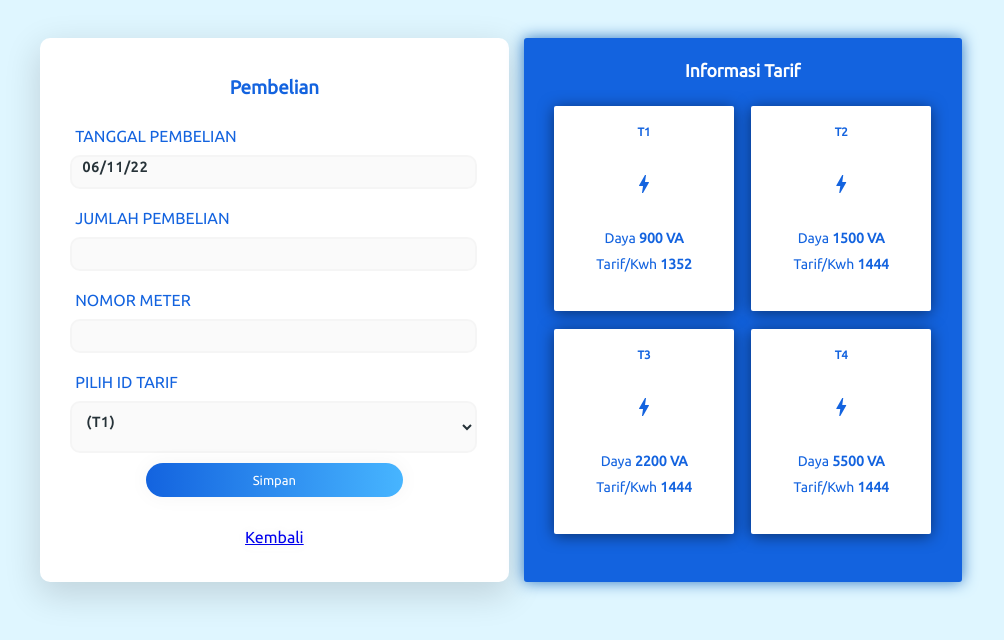
After one commit to rosyanxone/PA_Web_A1, a PHP site: page /pembelian/form_pembelian.php in a window 1280 px wide. The commit adds this page. Shown: the top 640 px of the page, without its empty margins (139-1143 px from the left). Run offline with PHP 8.4, Linux system fonts and the light colour scheme; data comes from the database, SQL or seed files in the repository; some libraries are stand-ins or nearby versions.

Commit message:
update form transaksi khusus user

```diff
--- /dev/null
+++ b/pembelian/form_pembelian.php
@@ -0,0 +1,95 @@
+<?php
+	include '../koneksi.php';
+?>
+
+<!DOCTYPE html>
+<html lang="en">
+
+<head>
+    <meta charset="UTF-8">
+    <meta http-equiv="X-UA-Compatible" content="IE=edge">
+    <meta name="viewport" content="width=device-width, initial-scale=1.0">
+    <title>Formulir Pembelian</title>
+    <link href="https://fonts.googleapis.com/icon?family=Material+Icons" rel="stylesheet">
+    <link href="https://fonts.googleapis.com/css?family=Ubuntu" rel="stylesheet">
+    <link rel="stylesheet" href="path/to/font-awesome/css/font-awesome.min.css">
+    <link rel="Stylesheet" href="../styles/PembelianCustomer.css">
+</head>
+
+<body>
+    <div class="mainPembelian">
+        <div class="bungkus1">
+            <form class="formPembelian" action="aksi_tambah_pembelian.php" method="POST">
+                <h3    class="judul">Pembelian</h3>
+                <label class="ket">TANGGAL PEMBELIAN</label>
+                <input class="tglPembelian"    type="text"  name="tanggal" id="tanggal" value="<?php echo date('d/m/y'); ?>" readonly>
+
+                <label class="ket">JUMLAH PEMBELIAN</label>
+                <input class="jumlahPembelian" name="jumlahbeli" id="jumlahbeli" type="text" >
+
+                <label class="ket">NOMOR METER</label>
+                <input class="nomorMeter"      name="nometer" id="nometer" type="text" >
+
+                <label  class ="ket">PILIH ID TARIF</label>
+                <select class = "idTarif" name="idtarif" id="idtarif">
+                    <?php
+                        $kodetarif = mysqli_query($db_link, "select * from tarif");
+                        while ($p = mysqli_fetch_array($kodetarif)){
+                            echo "<option value='$p[id]'>($p[id])</option>";
+                        }
+                    ?>
+                </select>
+
+                <button align="center" >Simpan</button>
+                <p class="kembali" align="center" ><a href="#">Kembali</a></p>
+            </form>
+
+            <div class="bungkus2">
+                <h3 class="judul" \>Informasi Tarif</h3>
+
+                <div class="infoTarif">
+                    <div class="boxTarif">
+                        <div class="isiBoxTarif">
+                            <h5>T1</h5>
+                            <span class="material-icons">bolt</span>
+                            <ul class="isi">
+                                <li>Daya <strong> 900 VA</strong></li>
+                                <li>Tarif/Kwh <strong> 1352</strong></li>
+                            </ul>
+                        </div>
+
+                        <div class="isiBoxTarif">
+                            <h5>T2</h5>
+                            <span class="material-icons">bolt</span>
+                            <ul class="isi">
+                                <li>Daya <strong> 1500 VA</strong></li>
+                                <li>Tarif/Kwh <strong> 1444</strong></li>
+                            </ul>
+                        </div>
+                    </div>
+
+                    <div class="boxTarif">
+                        <div class="isiBoxTarif">
+                            <h5>T3</h5>
+                            <span class="material-icons">bolt</span>
+                            <ul class="isi">
+                                <li>Daya <strong> 2200 VA</strong></li>
+                                <li>Tarif/Kwh <strong> 1444</strong></li>
+                            </ul>
+                        </div>
+
+                        <div class="isiBoxTarif">
+                            <h5>T4</h5>
+                            <span class="material-icons">bolt</span>
+                            <ul class="isi">
+                                <li>Daya <strong> 5500 VA</strong></li>
+                                <li>Tarif/Kwh<strong> 1444</strong></li>
+                            </ul>
+                        </div>
+                    </div>
+                </div>
+            </div>
+        </div>
+    </div>
+</body>
+</html>
--- /dev/null
+++ b/styles/PembelianCustomer.css
@@ -0,0 +1,158 @@
+
+body {
+    background-color: #DFF6FF;
+}
+
+.mainPembelian {
+    display: flex;
+    flex-direction: column;
+    align-items: center;
+    margin: auto;
+    font-family: 'Ubuntu', sans-serif;
+    width: 80vw;
+    padding: 30px;
+}
+
+.bungkus1 {
+    display: flex;
+    width: 90%;
+}
+
+form {
+    background-color: #FFFFFF;
+    display: flex;
+    flex-direction: column;
+    width: 60%;
+    box-shadow: 0px 11px 35px 2px rgba(0, 0, 0, 0.14);
+    color: #1363DF;
+    border-radius: 10px;
+    padding: 20px;
+}
+
+.judul {
+    text-align: center;
+}
+
+.tglPembelian, .jumlahPembelian, .nomorMeter, .idTarif{
+    width: 95%;
+    color: rgb(38, 50, 56);
+    font-weight: 700;
+    font-size: 14px;
+    letter-spacing: 1px;
+    background: rgba(136, 126, 126, 0.04);
+    padding: 10px 10px;
+    padding-bottom: 20px;
+    border: none;
+    border-radius: 10px;
+    outline: none;
+    box-sizing: border-box;
+    border: 2px solid rgba(0, 0, 0, 0.02);
+    margin: 10px;
+    font-family: 'Ubuntu', sans-serif;
+}
+
+.ket{
+    padding-top: 10px;
+    padding-left: 15px;
+    font-family: 'Ubuntu', sans-serif;
+    color: #1363DF;
+
+}
+
+input {
+    margin: 5px 15px;
+    height: 25px;
+}
+button {
+    border-radius: 5em;
+    color: #fff;
+    background: linear-gradient(to right, #1363DF, #47B5FF);
+    border: 0;
+    padding-bottom: 10px;
+    padding-top: 10px;
+    font-family: 'Ubuntu', sans-serif;
+    margin-left: 20%;
+    margin-right: 20%;
+    font-size: 13px;
+    box-shadow: 0 0 20px 1px rgba(0, 0, 0, 0.04);
+}
+
+.kembali {
+    text-shadow: 0px 0px 10px rgba(117, 117, 117, 0.12);
+    color: #8bd7f3;
+    padding-top: 15px;
+}
+
+.bungkus2 {
+    font-family: 'Ubuntu', sans-serif;
+    display: flex;
+    flex-direction: column;
+    width: 60%;
+    background: #1363DF;
+    color: white;
+    border-radius: 3px;
+    padding: 5px;
+    box-shadow: 0 0 15px rgb(46, 119, 196);
+    font-size: 15px;
+    margin-left: 15px;
+
+}
+.tarif{
+    display: flex;
+    font-size: 12px;
+}
+.infoTarif{
+    padding-bottom: 30px;
+}
+
+.material-icons{
+    width: 25px;
+    margin: 15px;
+}
+
+.boxTarif {
+    display: flex;
+    align-items: center;
+    justify-content: center;
+    flex-wrap: wrap;
+}
+
+.isiBoxTarif {
+    background-color: #ffffff;
+    box-shadow: 0px 2px 15px 0px rgba(0,0,0,0.5);
+    border-radius: 2px;
+    padding: 0 40px 20px;
+    margin: 2%;
+    min-width: 100px;
+    max-width: 100px;
+    color: #1363DF;
+    font-family: 'Ubuntu', sans-serif;
+    font-weight: 700;
+    font-size: 14px;
+    text-align: center;
+}
+
+.isi {
+    padding: 0;
+    list-style-type: none;
+}
+
+.isi li {
+    font-weight: 100;
+    padding: 5px 0;
+    font-weight: 100;
+}
+
+@media screen and (max-width:780px) {
+    .bungkus1 {
+        flex-direction: column;
+        width: 90%;
+    }
+    form{
+        width: 100%;
+        margin-bottom: 5px;
+    }
+    .bungkus2{
+        width: 100%;
+    }
+}
```
Also changed, not shown: index.php (+11 -3 lines).
